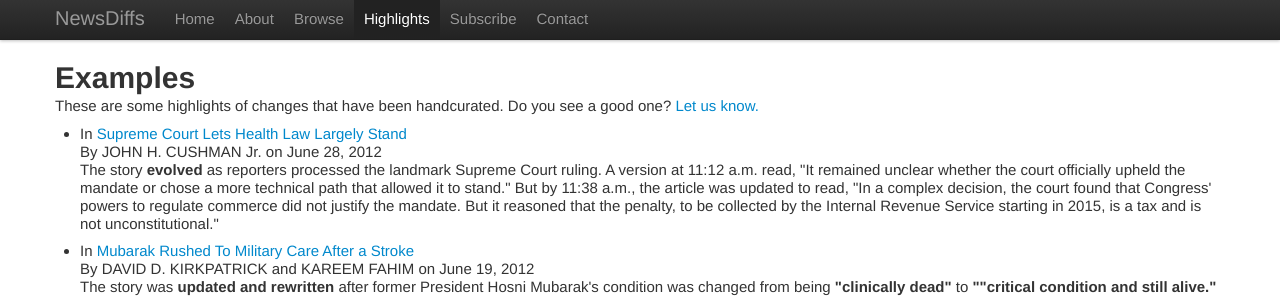
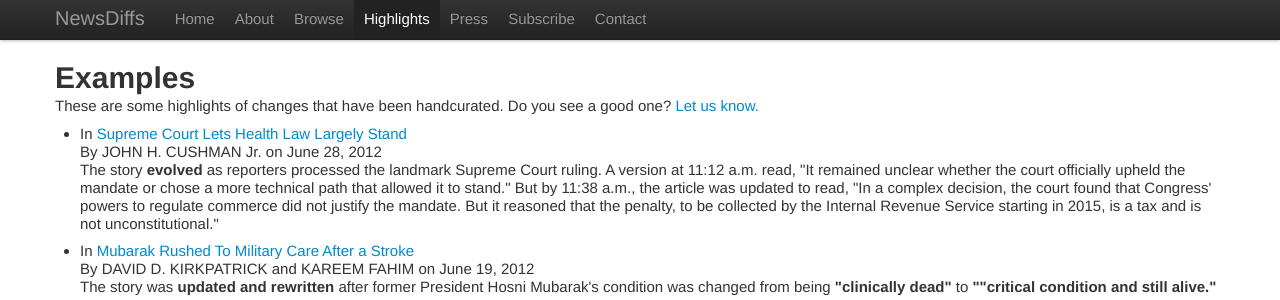
Before and after one commit to ecprice/newsdiffs, a Django app: page /newsdiffer/examples in a window 1280 px wide. Shown: the top 300 px of the page. Run offline with Django 3.2, Linux system fonts and the light colour scheme; parts of the project's set-up code (start-up, migrations or seed data) failed here and were passed over; some libraries are stand-ins or nearby versions.

Commit message:
oops. forgot examples

```diff
--- a/website/frontend/templates/examples.html
+++ b/website/frontend/templates/examples.html
@@ -45,6 +45,7 @@
               <li><a href="http://newsdiffs.org/about/">About</a></li>
               <li><a href="http://newsdiffs.org/browse">Browse</a></li>
               <li class="active"><a href="http://newsdiffs.org/examples/">Highlights</a></li>
+              <li><a href="http://newsdiffs.org/press/">Press</a></li>
               <li><a href="http://newsdiffs.org/subscribe/">Subscribe</a></li>
               <li><a href="http://newsdiffs.org/contact/">Contact</a></li>
 
```
